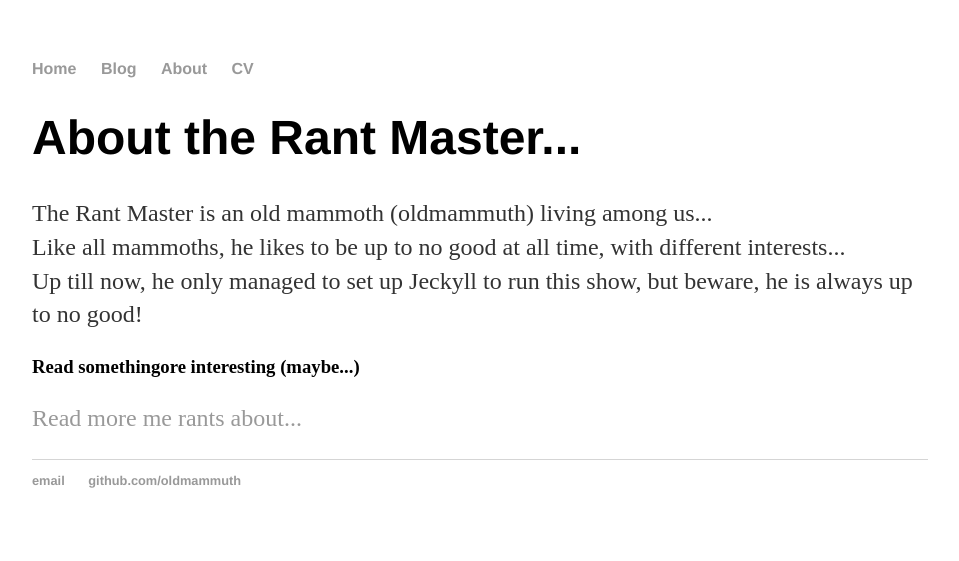
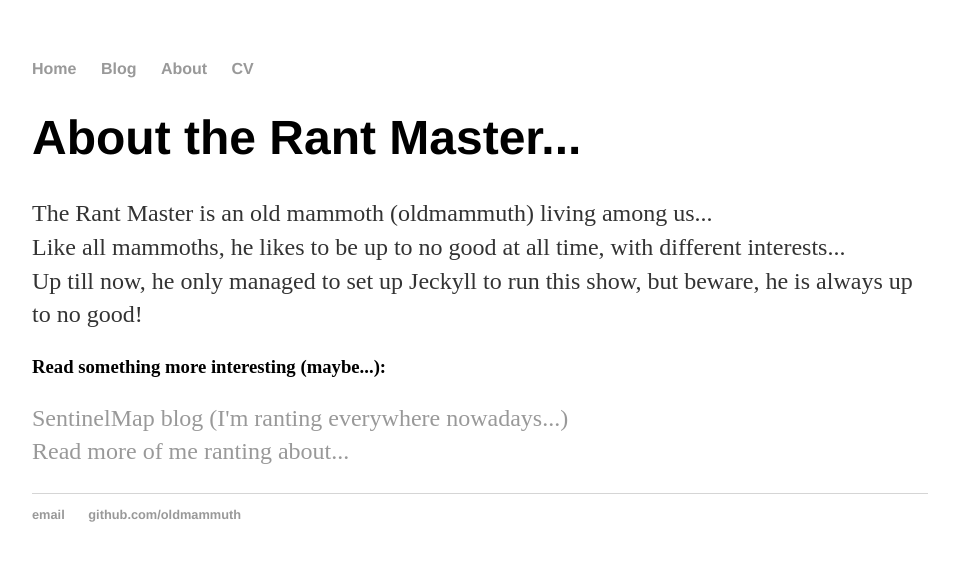
Before and after one commit to oldmammuth/oldmammuth, a Jekyll site: the page built from about/index.html, in a window 1280 px wide. Shown: the top 561 px of the page, without its empty margins (160-1119 px from the left). Built offline with Jekyll 4.4.1, drawn with Linux system fonts in a browser that asks for light colours.

Commit message:
ehm.. lil corrections here and there

```diff
--- a/about/index.html
+++ b/about/index.html
@@ -12,7 +12,8 @@ Like all mammoths, he likes to be up to no good at all time, with different inte
 
 Up till now, he only managed to set up Jeckyll to run this show, but beware, he is always up to no good!
 </p>
-<h3>Read somethingore interesting (maybe...)</h3>
+<h3>Read something more interesting (maybe...):</h3>
 <p>
-<a href="/blog">Read more me rants about...</a><br>
+<a href="https://blog.sentinelmap.eu/">SentinelMap blog (I'm ranting everywhere nowadays...)</a><br>
+<a href="/blog">Read more of me ranting about...</a><br>
 </p>
```
